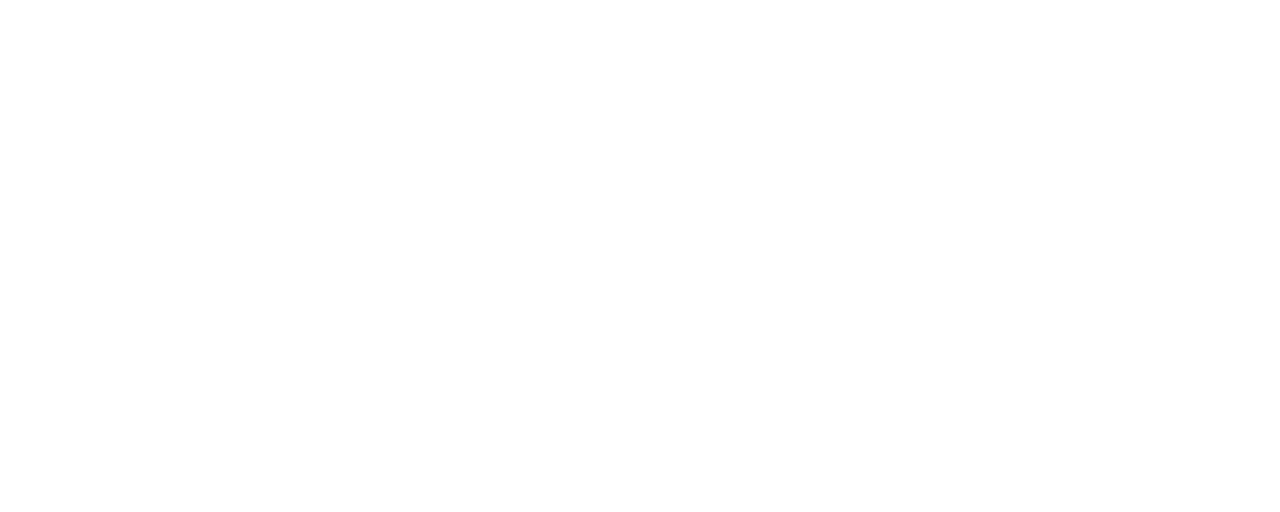
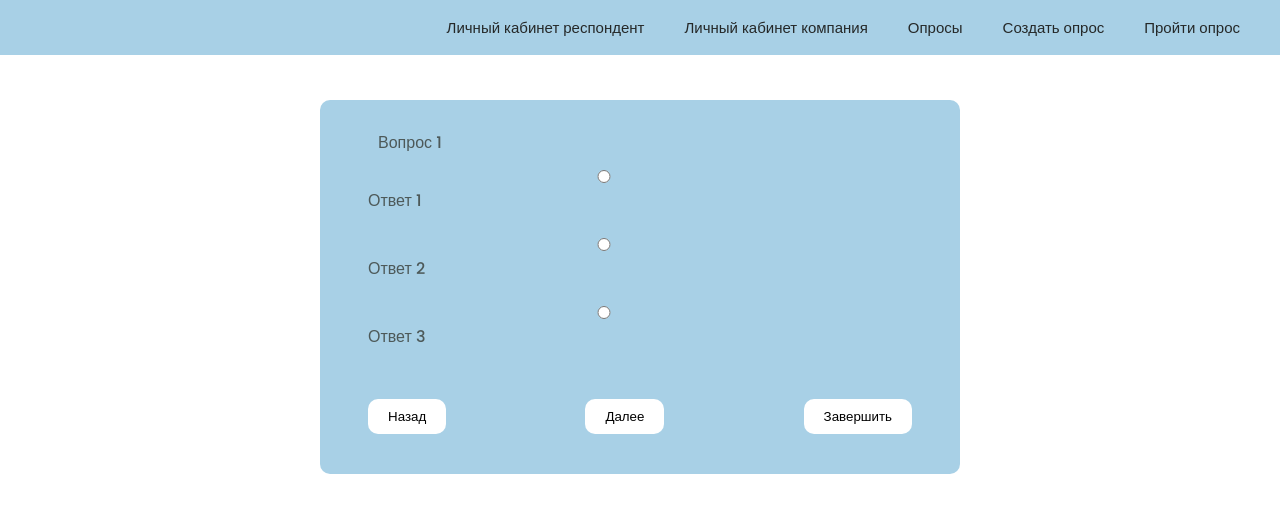
Before and after one commit to kuryuo/pp-project, a React (Create React App) app: page /survpass in a window 1280 px wide. Before the commit this address had no page. Shown: the top 512 px of the page. Built offline with nearby package versions, Linux system fonts and the light colour scheme; a web font is replaced by a local one.

Commit message:
creation + passing layouts

```diff
--- a/src/App.js
+++ b/src/App.js
@@ -4,6 +4,8 @@
 import AccUser from './pages/AccUser';
 import AcCompany from './pages/AccCompany';
 import Survlist from './pages/Survlist';
+import SurvCreate from './pages/Survcreate';
+import SurvPass from './pages/Survpass';
 import { Route, Routes } from "react-router-dom";
 
 function App() {
@@ -18,6 +20,8 @@
       <Route path="/login" element={<Login/>} />
       <Route path='/accompany' element={<AcCompany/>} />
       <Route path='/survlist' element={<Survlist/>} />
+      <Route path='/survcreate' element={<SurvCreate/>} />
+      <Route path='/survpass' element={<SurvPass /> } />
       </Routes>
       </div>
     </>
--- a/src/app.css
+++ b/src/app.css
@@ -21,14 +21,14 @@
 
 nav ul li a {
   text-decoration: none;
-  color: #043133;
+  color: #252828;
   font-family: 'Poppins', sans-serif;
   font-size: 15px;
 }
 
 nav ul li a:hover {
   color: #FFFFFF;
-  background-color: #374785;
+  background-color: #252828;
   padding: 5px 10px;
   border-radius: 5px;
 }
--- a/src/components/Header.jsx
+++ b/src/components/Header.jsx
@@ -10,6 +10,8 @@
           <li><Link to="/accuser">Личный кабинет респондент</Link></li>
           <li><Link to="/accompany">Личный кабинет компания</Link></li>
           <li><Link to="/survlist">Опросы</Link></li>
+          <li><Link to="/survcreate">Создать опрос</Link></li>
+          <li><Link to="/survpass">Пройти опрос</Link></li>
         </ul>
       </nav>
     </header>
--- /dev/null
+++ b/src/pages/Survcreate.jsx
@@ -0,0 +1,132 @@
+import React, { useState } from 'react';
+import { Link } from 'react-router-dom';
+import Header from '../components/Header';
+import '../styles/survcreate.css';
+
+function SurvCreate() {
+  const [title, setTitle] = useState('');
+  const [category, setCategory] = useState('');
+  const [step, setStep] = useState(1);
+  const [questionNumber, setQuestionNumber] = useState(1);
+  const [questionType, setQuestionType] = useState('one');
+  const [questionTitle, setQuestionTitle] = useState('');
+  const [options, setOptions] = useState(['']);
+  const [minAnswers, setMinAnswers] = useState(1);
+  const [maxAnswers, setMaxAnswers] = useState(1);
+  const handleNextClick = () => {
+    setStep(step + 1);
+  };
+
+  const handleOptionChange = (index, value) => {
+    const newOptions = [...options];
+    newOptions[index] = value;
+    setOptions(newOptions);
+  };
+
+  const addOption = () => {
+    setOptions([...options, '']);
+  };
+
+  const removeOption = (index) => {
+    setOptions(options.filter((_, i) => i !== index));
+  };
+
+  const handleBackClick = () => {
+    if (step > 1) {
+      if (questionNumber > 1) {
+        setQuestionNumber(questionNumber - 1);
+      } else {
+        setStep(step - 1);
+      }
+    }
+  };
+
+  const handleNextQuestion = () => {
+    setQuestionNumber(questionNumber + 1);
+  };
+
+  return (
+    <div>
+      <Header />
+      <div className='create-surv'>
+        {step === 1 ? (
+          <>
+            <h2 className='surv-title'> Придумайте название опроса</h2>
+            <input
+              className='surv-title-inp'
+              type='text'
+              placeholder='Название опроса...'
+              value={title}
+              onChange={e => setTitle(e.target.value)}
+            />
+
+            <h2 className='surv-title'>Напишите категории опроса</h2>
+            <input
+              className='surv-title-inp'
+              type='text'
+              placeholder='Категории опроса...'
+              value={category}
+              onChange={e => setCategory(e.target.value)}
+            />
+
+            <div className='button-serv-cont'>
+              <button className='button-serv'>Назад</button>
+              <button className='button-serv' onClick={handleNextClick}>Далее</button>
+            </div>
+          </>
+        ) : (
+          <div className='create-question'>
+            <div className='quest-row'>
+              <label className='quest-num'>Вопрос {questionNumber} </label>
+              <select className='select-ques' value={questionType} onChange={e => setQuestionType(e.target.value)}>
+                <option value="one">Выбор одного</option>
+                <option value="multiple">Выбор нескольких</option>
+              </select>
+            </div>
+            {questionType === 'multiple' && (
+            <div className='count-ques'>
+              <label className='min-max'>Минимум</label>
+              <input type='number' value={minAnswers} onChange={e => setMinAnswers(e.target.value)} />
+              <label className='min-max'>Максимум</label>
+              <input type='number' value={maxAnswers} onChange={e => setMaxAnswers(e.target.value)} />
+            </div>
+          )}
+
+            <input
+              className='surv-title-inp'
+              type='text'
+              placeholder='Название вопроса...'
+              value={questionTitle}
+              onChange={e => setQuestionTitle(e.target.value)}
+            />
+
+            {options.map((option, index) => (
+              <div key={index}>
+                <input
+                  className='surv-title-inp'
+                  type='text'
+                  placeholder={`Вариант ответа ${index + 1}`}
+                  value={option}
+                  onChange={e => handleOptionChange(index, e.target.value)}
+                />
+                <button className='del-ques' onClick={() => removeOption(index)}>Удалить</button>
+              </div>
+            ))}
+
+            <button className='button-serv' onClick={addOption}>Добавить вариант ответа</button>
+
+            <div className='button-serv-cont'>
+        <button className='button-serv' onClick={handleBackClick}>Назад</button>
+        <button className='button-serv' onClick={handleNextQuestion}>Далее</button>
+        <button className='button-serv'>
+          <Link to="/survlist">Завершить</Link>
+        </button>
+      </div>
+          </div>
+        )}
+      </div>
+    </div>
+  );
+}
+
+export default SurvCreate;
--- a/src/pages/Survlist.jsx
+++ b/src/pages/Survlist.jsx
@@ -24,7 +24,7 @@
     <div className='recommended-surveys'>
       <Header/>
       <div className="search-container">
-        <input ref={searchInputRef} type='text' placeholder='Поиск...' value={search} onChange={e => setSearch(e.target.value)} />
+        <input className='search-inp' ref={searchInputRef} type='text' placeholder='Поиск...' value={search} onChange={e => setSearch(e.target.value)} />
         <img
           src={searchsvg}
           alt="search"
--- /dev/null
+++ b/src/pages/Survpass.jsx
@@ -0,0 +1,66 @@
+import React, { useState } from 'react';
+import Header from '../components/Header';
+import '../styles/survcreate.css';
+
+function SurvPass() {
+  const [questionNumber, setQuestionNumber] = useState(0);
+  const [questions, setQuestions] = useState([
+    {
+      title: 'Вопрос 1',
+      options: ['Ответ 1', 'Ответ 2', 'Ответ 3'],
+      answer: null
+    },
+  ]);
+
+  const handleOptionChange = (answer) => {
+    const newQuestions = [...questions];
+    newQuestions[questionNumber].answer = answer;
+    setQuestions(newQuestions);
+  };
+
+  const handleBackClick = () => {
+    if (questionNumber > 0) {
+      setQuestionNumber(questionNumber - 1);
+    }
+  };
+
+  const handleNextQuestion = () => {
+    if (questionNumber < questions.length - 1) {
+      setQuestionNumber(questionNumber + 1);
+    }
+  };
+
+  return (
+    <div>
+      <Header />
+      <div className='create-surv'>
+        <div className='create-question'>
+          <div className='quest-row'>
+            <label className='quest-num'>{questions[questionNumber].title}</label>
+          </div>
+
+          {questions[questionNumber].options.map((option, index) => (
+            <div key={index}>
+              <input
+                className='surv-title-inp'
+                type='radio'
+                name='option'
+                value={option}
+                onChange={() => handleOptionChange(option)}
+              />
+              <label>{option}</label>
+            </div>
+          ))}
+
+          <div className='button-serv-cont'>
+            <button className='button-serv' onClick={handleBackClick}>Назад</button>
+            <button className='button-serv' onClick={handleNextQuestion}>Далее</button>
+            {questionNumber === questions.length - 1 && <button className='button-serv'>Завершить</button>}
+          </div>
+        </div>
+      </div>
+    </div>
+  );
+}
+
+export default SurvPass;
--- a/src/styles/account.css
+++ b/src/styles/account.css
@@ -31,7 +31,7 @@
   .survey-list li {
     background-color: #FFFFFF;
     padding: 20px;
-    border: 5px solid #374785;
+    border: 5px solid #252828;
     border-radius: 10px;
     width: 200px;
     height: 100px;
@@ -42,13 +42,13 @@
 
   .logout{
     border:none;
-    background-color: #374785;
+    background-color: #474A4A;
     color:#FFFFFF;
     padding: 10px 20px;
     border-radius: 10px;
   }
 
     .logout:hover{
-        background-color: #0D2068;
+        background-color: #252828;
         color:#FFFFFF;
     }
--- a/src/styles/auth.css
+++ b/src/styles/auth.css
@@ -41,7 +41,7 @@
   color: #4D5959;
 }
 
-input[type="text"], input[type="password"], input[type="email"] {
+input[type="password"], input[type="email"] {
   padding: 10px;
   margin-top: 5px;
   border:none;
--- /dev/null
+++ b/src/styles/survcreate.css
@@ -0,0 +1,101 @@
+.create-surv {
+    display: flex;
+    flex-direction: column;
+    align-items: center;
+    justify-content: center;
+    height: 100%;
+    width: 50%;
+    margin: 0 auto;
+    margin-top: 100px;
+    background-color: #A8D0E6;
+    border-radius: 10px;
+  }
+
+  .surv-title{
+    font-family: 'Poppins', sans-serif;
+    font-size: 20px;
+    color: #043133;
+    margin-bottom: 20px;
+  }
+
+  .surv-title-inp{
+    width: 85%;
+    background-color: #FFFFFF;
+    padding: 10px;
+    border-radius: 10px;
+    border: none;
+    box-sizing: border-box;
+    margin: 5px;
+  }
+
+  .button-serv-cont{
+    display:flex;
+    justify-content: space-between;
+    margin-top: 20px;
+    margin-bottom: 20px;
+    gap:20px;
+  }
+
+  .button-serv{
+    margin-top:10px;
+    background-color: #FFFFFF;
+    border: none;
+    border-radius:10px;
+    padding: 10px 20px;
+  }
+
+  .create-question {
+    display: flex;
+    flex-direction: column;
+    width: 85%;
+    margin: 20px;
+  }
+
+  .del-ques{
+    margin-top:10px;
+    background-color: #FFFFFF;
+    border: none;
+    margin-left:10px;
+    border-radius: 5px;
+  }
+
+  .select-ques{
+    border: none;
+    border-radius: 10px;
+    margin-right: 350px;
+    margin-left: 20px;
+    padding: 5px 10px;
+  }
+
+  .quest-row{
+    display: flex;
+    flex-direction: row;
+    background-color: #A8D0E6;
+    justify-content: flex-start;
+    align-items:center;
+  }
+
+  .quest-num{
+    margin: 10px;
+  }
+
+  .count-ques{
+    display: flex;
+    justify-content: space-between;
+    width: 250px;
+    height: 30px;
+    margin-left: 130px;
+  }
+
+  input[type='number']{
+    width: 35px;
+    height: 20px;
+    border: none;
+    border-radius: 10px;
+    margin-right: 10px;
+    padding-left: 10px;
+  }
+
+  .min-max{
+    font-size: 14px;
+  }
--- a/src/styles/survlist.css
+++ b/src/styles/survlist.css
@@ -8,7 +8,7 @@
 .surveys-list li {
     background-color: #FFFFFF;
     padding: 20px;
-    border: 5px solid #374785;
+    border: 5px solid #252828;
     border-radius: 10px;
     width: 200px;
     height: 100px;
@@ -17,11 +17,12 @@
     align-items: flex-start;
   }
 
-  input[type='text'] {
-    border: 1px solid #ccc;
+  .search-inp {
+    padding: 10px;
+    width: 95%;
+    border: 1px solid #252828;
     font-size: 16px;
     border-radius: 10px;
-    border: none;
   }
 
   .search-icon {
```
